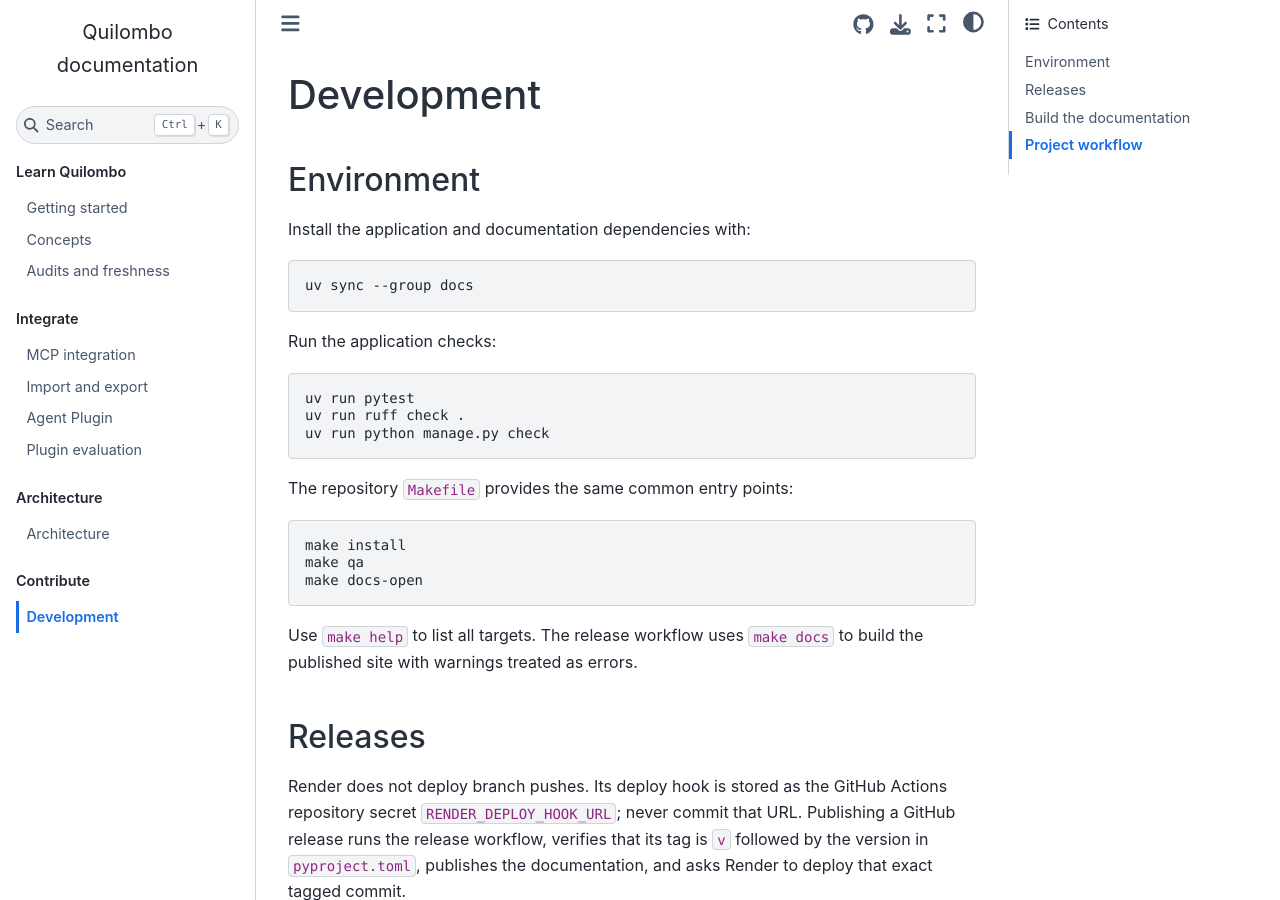
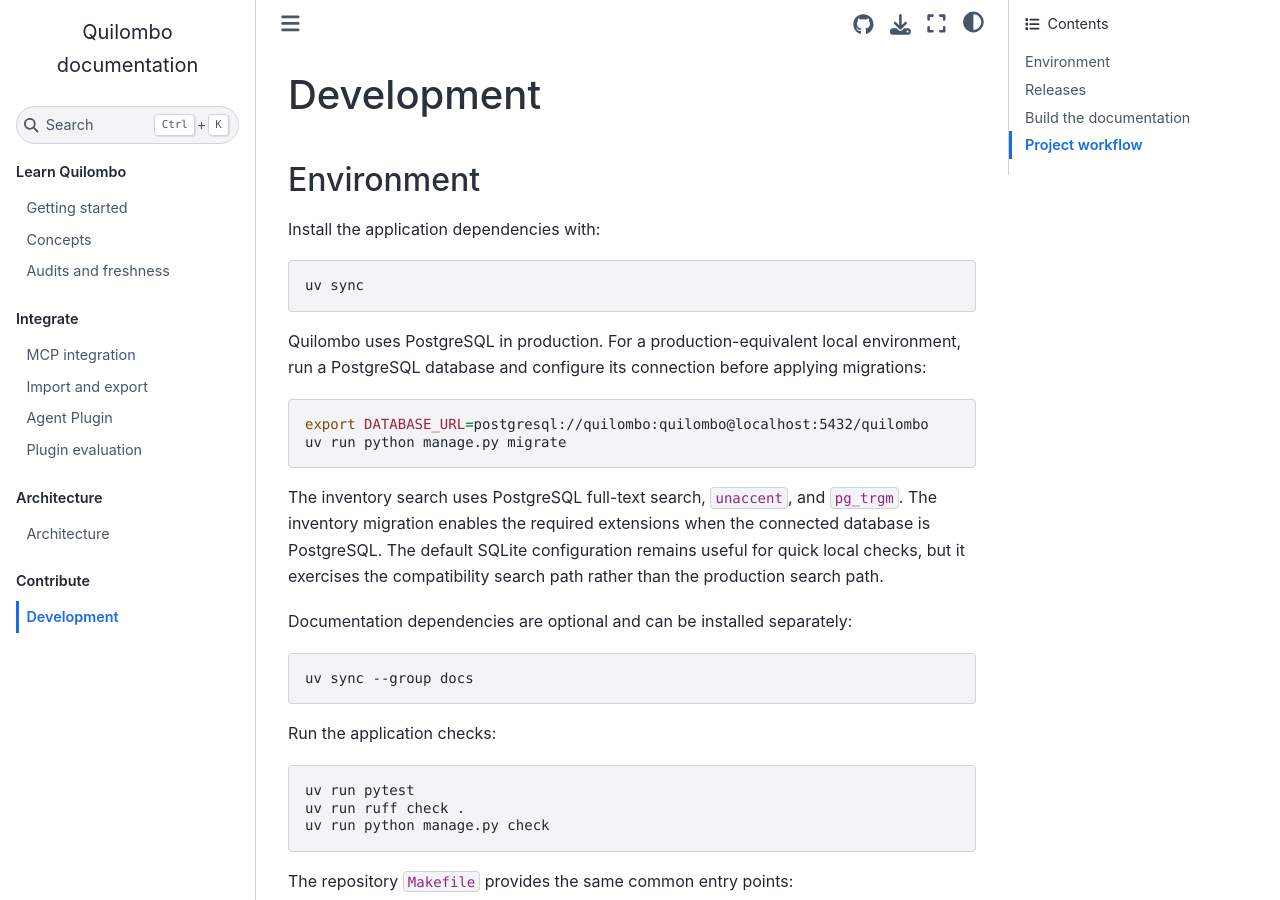
Before and after one commit to mgaitan/quilombo, a Sphinx documentation site: the page built from docs/development.md, in a window 1280 px wide and 900 px high. Built offline with Sphinx 7.4.7 and the Sphinx Book theme 1.1.4, drawn with Linux system fonts in a browser that asks for light colours.

Commit message:
docs(development): document PostgreSQL setup
Clarify runtime dependencies, production-equivalent local database setup, and optional documentation dependencies.

Refs #150

````diff
--- a/docs/development.md
+++ b/docs/development.md
@@ -2,7 +2,26 @@
 
 ## Environment
 
-Install the application and documentation dependencies with:
+Install the application dependencies with:
+
+```bash
+uv sync
+```
+
+Quilombo uses PostgreSQL in production. For a production-equivalent local environment, run a
+PostgreSQL database and configure its connection before applying migrations:
+
+```bash
+export DATABASE_URL=postgresql://quilombo:quilombo@localhost:5432/quilombo
+uv run python manage.py migrate
+```
+
+The inventory search uses PostgreSQL full-text search, `unaccent`, and `pg_trgm`. The inventory
+migration enables the required extensions when the connected database is PostgreSQL. The default
+SQLite configuration remains useful for quick local checks, but it exercises the compatibility
+search path rather than the production search path.
+
+Documentation dependencies are optional and can be installed separately:
 
 ```bash
 uv sync --group docs
````
